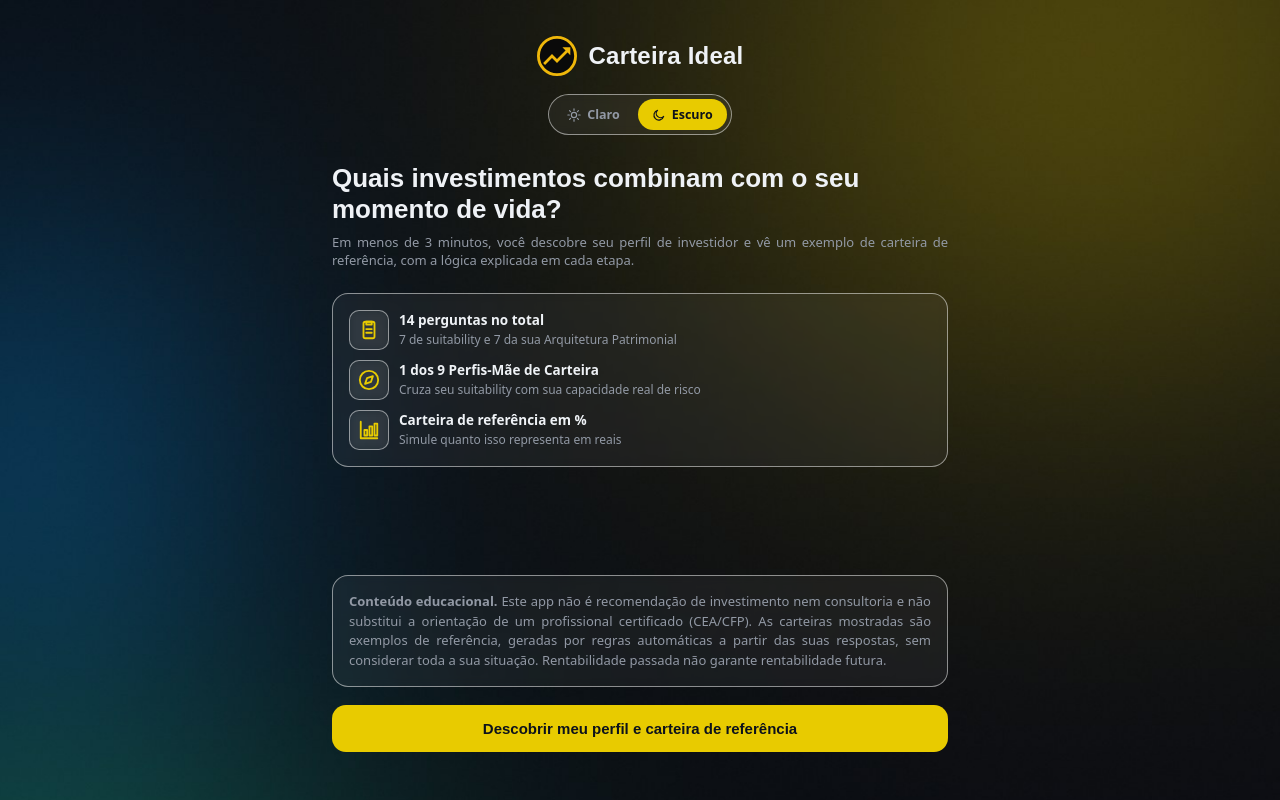
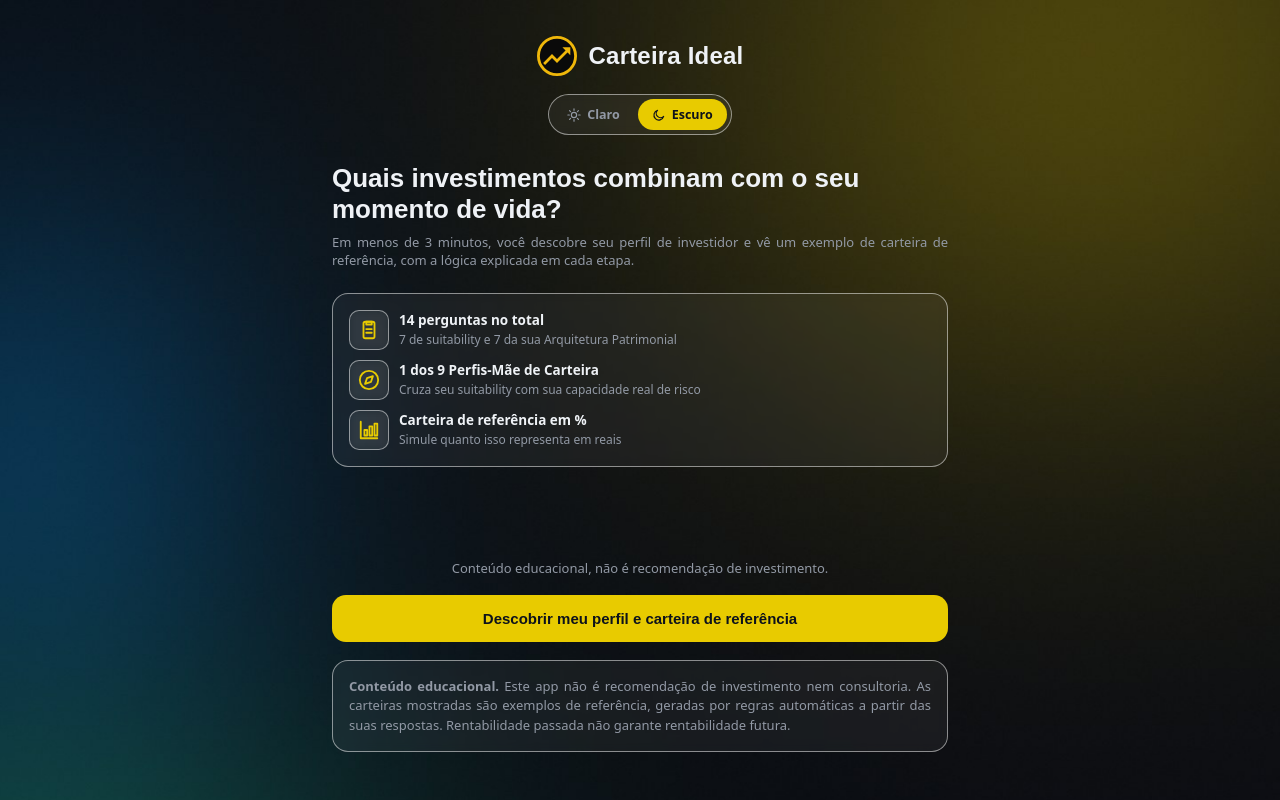
Before and after one commit to LeonardoDaher/carteira-ideal-app, a React (Vite) app in the folder webapp-src/: page / in a window 1280 px wide. Built offline with nearby package versions, Linux system fonts and the light colour scheme; a web font is replaced by a local one.

Commit message:
Add files via upload

```diff
--- a/webapp-src/src/screens/Onboarding.tsx
+++ b/webapp-src/src/screens/Onboarding.tsx
@@ -51,11 +51,16 @@ export function Onboarding({ ctx }: { ctx: AppCtx }) {
 
       <div className="grow" />
 
-      <AvisoEducacional variante="completo" />
-
+      {/* D30: o botão fica acima do aviso completo (no celular ele sumia abaixo da dobra), com uma
+          frase curta de aviso logo acima dele; o aviso completo continua na mesma tela, abaixo. */}
+      <div className="small muted" style={{ textAlign: 'center' }} role="note">
+        Conteúdo educacional, não é recomendação de investimento.
+      </div>
       <button className="btn btn-primary" onClick={ctx.iniciarQuestionario}>
         Descobrir meu perfil e carteira de referência
       </button>
+
+      <AvisoEducacional variante="completo" />
     </div>
   )
 }
--- a/webapp-src/src/ui/AvisoEducacional.tsx
+++ b/webapp-src/src/ui/AvisoEducacional.tsx
@@ -11,10 +11,9 @@ export function AvisoEducacional({ variante = 'curto' }: { variante?: 'completo'
     return (
       <div className="card small muted justify" style={{ lineHeight: 1.5 }} role="note">
         <strong>Conteúdo educacional.</strong> Este app não é recomendação de investimento nem
-        consultoria e não substitui a orientação de um profissional certificado (CEA/CFP). As
-        carteiras mostradas são exemplos de referência, geradas por regras automáticas a partir das
-        suas respostas, sem considerar toda a sua situação. Rentabilidade passada não garante
-        rentabilidade futura.
+        consultoria. As carteiras mostradas são exemplos de referência, geradas por regras
+        automáticas a partir das suas respostas. Rentabilidade passada não garante rentabilidade
+        futura.
       </div>
     )
   }
```
Also changed, not shown: LEIA-ME-D30.txt (added), 1 other file (tests, documents, lock files or other folders).
